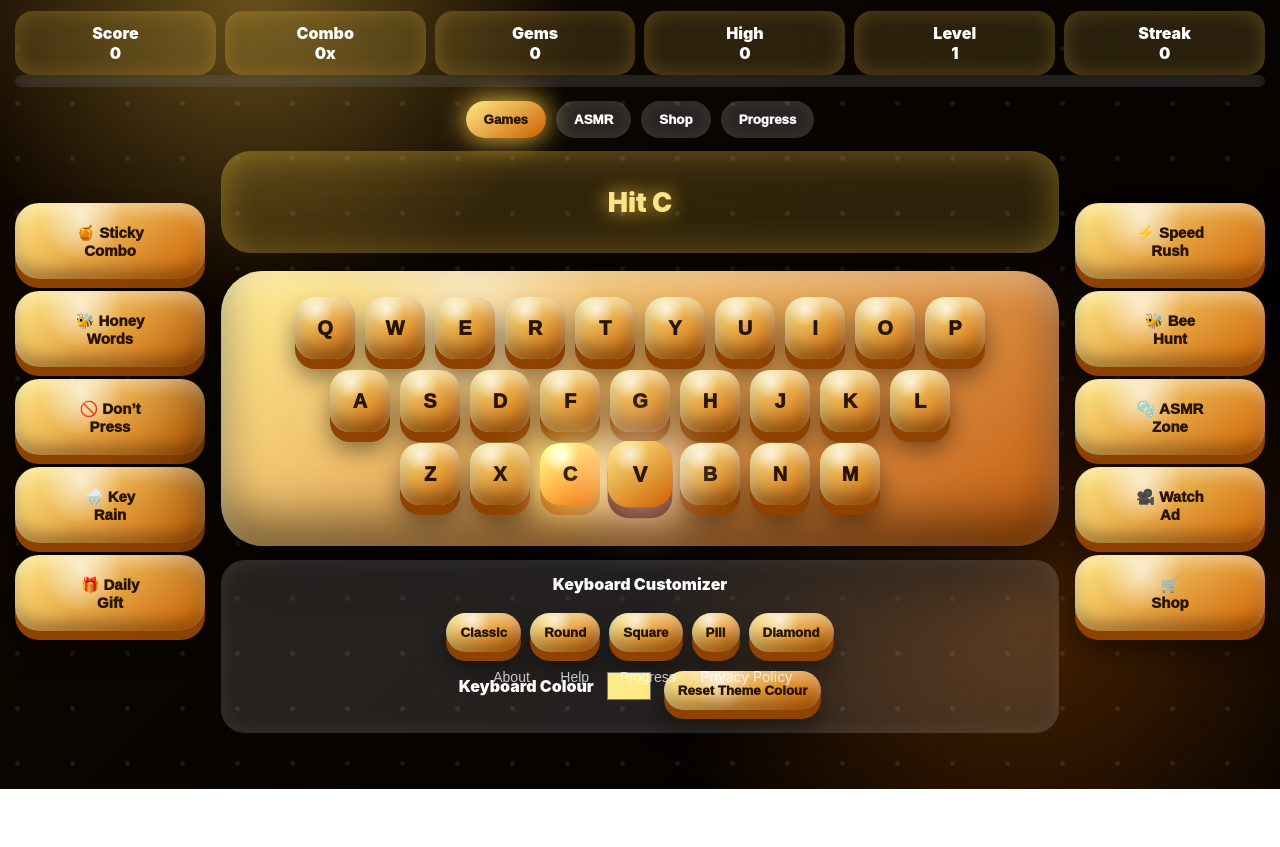
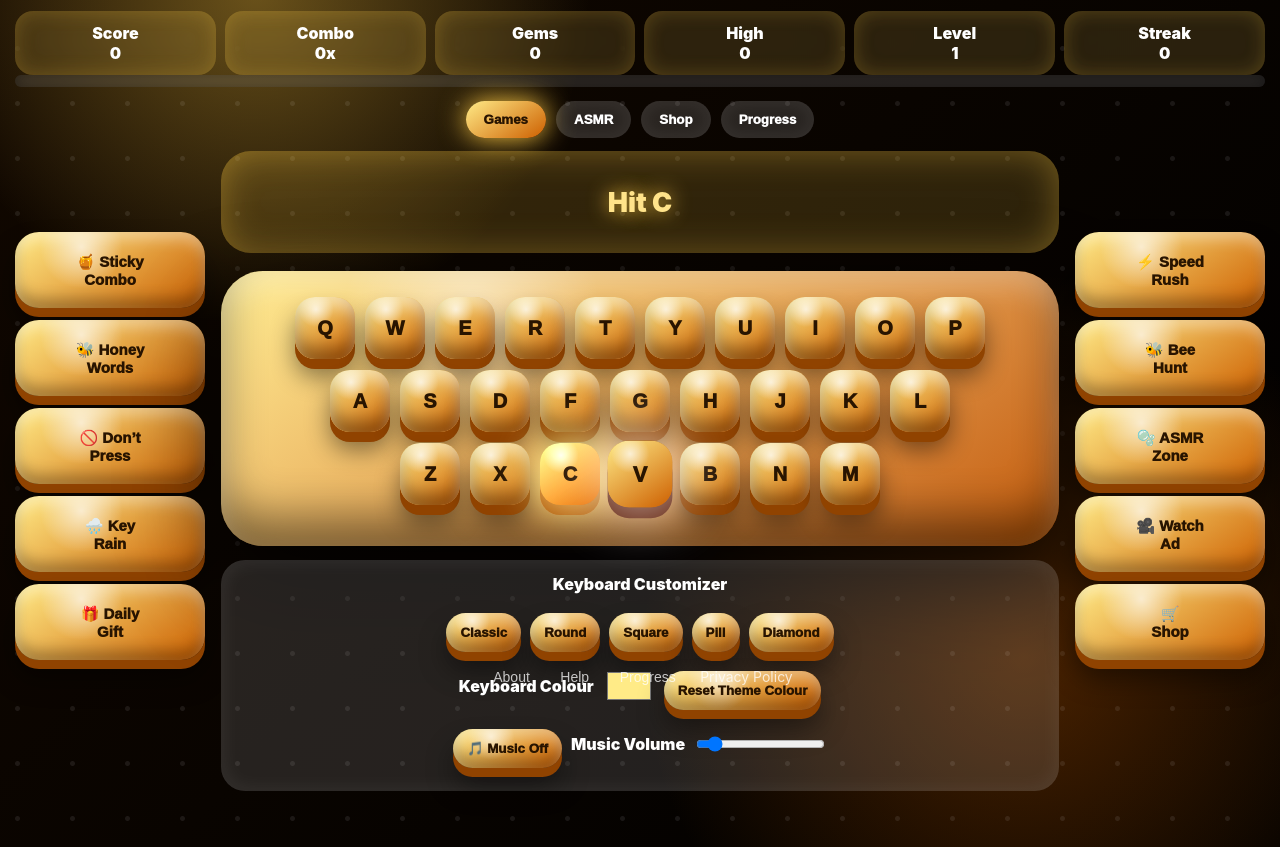
Before and after one commit to Keyflowofficial/keyflowofficial.github.io, a plain HTML site: page index.html in a window 1280 px wide. Shown: the part 104-951 px from the top of the page. Before the commit the page ends 893 px from the top, so only its background shows below. Drawn offline with Linux system fonts and the light colour scheme.

Commit message:
Update index.html

```diff
--- a/index.html
+++ b/index.html
@@ -598,6 +598,19 @@
               <input class="color-picker" id="keyboardColorWheel" type="color" value="#ffeb87" oninput="setKeyboardColor(this.value)">
               <button class="mini-btn" onclick="resetKeyboardColor()">Reset Theme Colour</button>
             </div>
+          <div class="customizer-row">
+  <button class="mini-btn" id="musicBtn">🎵 Music Off</button>
+
+  <span>Music Volume</span>
+
+  <input
+    type="range"
+    id="musicVolume"
+    min="0"
+    max="100"
+    value="10"
+  >
+</div>
           </div>
         </div>
 
```
